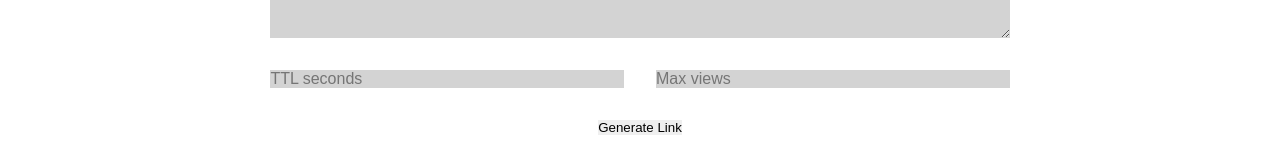
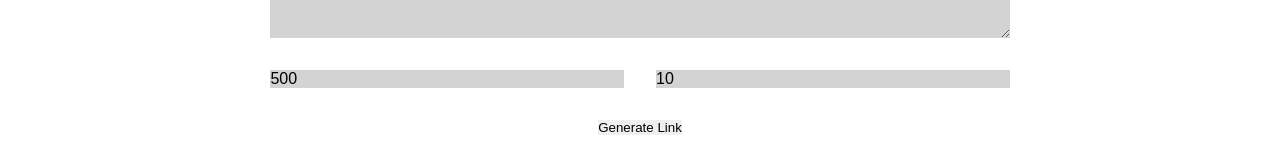
Before and after one commit to toshithh/pastebin-lite, a Next.js app: page / in a window 1280 px wide. Shown: the part 287-447 px from the top of the page. Built offline with nearby package versions, Linux system fonts and the light colour scheme.

Commit message:
Pastebin-Lite

```diff
--- a/app/page.js
+++ b/app/page.js
@@ -6,8 +6,8 @@ import Header from './header';
 
 export default function Home() {
   const [content, setContent] = useState('');
-  const [ttl, setTtl] = useState('');
-  const [maxViews, setMaxViews] = useState('');
+  const [ttl, setTtl] = useState(500);
+  const [maxViews, setMaxViews] = useState(10);
   const [url, setUrl] = useState(null);
 
   async function submit() {
```
